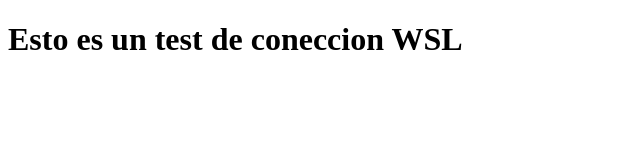
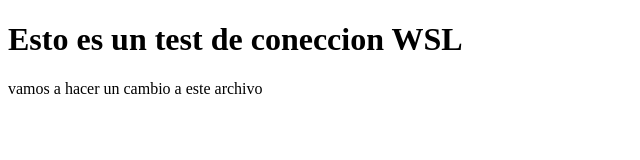
Before and after one commit to Degochan/TestPrimerRepo, a plain HTML site: page index.html in a window 1280 px wide. Shown: the whole page, without its empty margins (0-640 px from the left). Drawn offline with Linux system fonts and the light colour scheme.

Commit message:
probando comits

```diff
--- a/index.html
+++ b/index.html
@@ -8,6 +8,7 @@
 </head>
 <body>
     <h1>Esto es un test de coneccion WSL</h1>
+    <p>vamos a hacer un cambio a este archivo</p>
 
 </body>
 </html>
```
